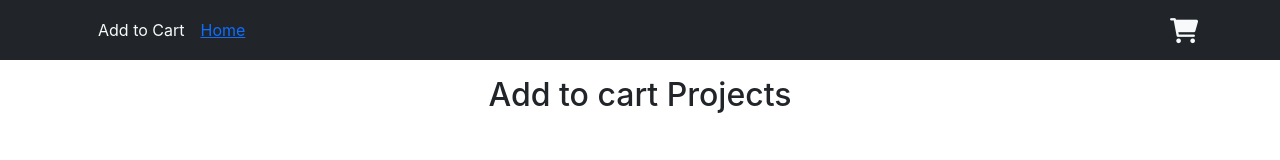
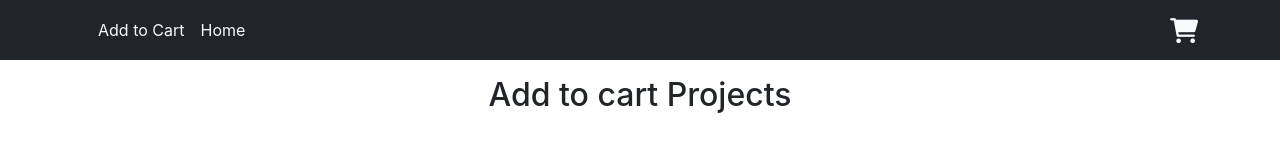
Before and after one commit to SarahElmoukadem/Redux-add-to-cart, a React (Create React App) app: page / in a window 1280 px wide. Shown: the top 160 px of the page. Built offline with nearby package versions, Linux system fonts and the light colour scheme; grey boxes are pictures that could not be loaded.

Commit message:
Update Header.js

```diff
--- a/src/components/Header.js
+++ b/src/components/Header.js
@@ -45,7 +45,7 @@ const Header = () => {
         <Container>
           <NavLink to="/" className="text-decoration-none text-light mx-3">Add to Cart</NavLink>
           <Nav className="me-auto">
-            <NavLink to="/">Home</NavLink>
+            <NavLink to="/" className="text-decoration-none text-light">Home</NavLink>
           </Nav>
           <Badge badgeContent={getdata.length} color="primary"
             id="basic-button"
```
